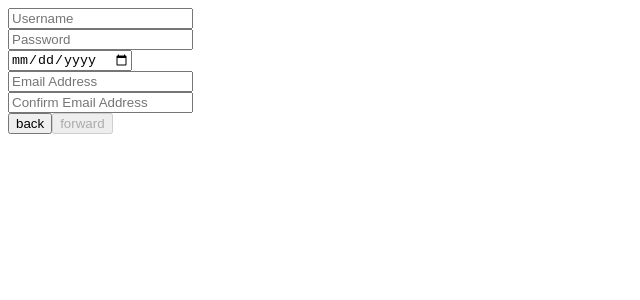
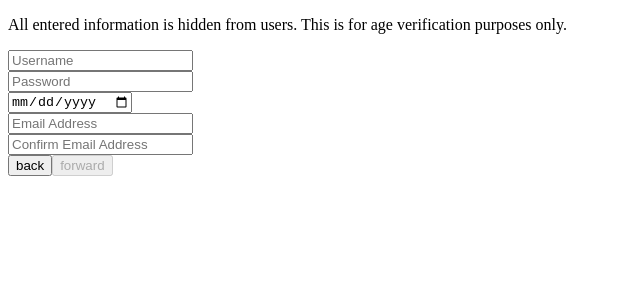
Before and after one commit to heatherpark/performer-signup, a React (Create React App) app: page / in a window 1280 px wide. Shown: the top 300 px of the page, without its empty margins (0-640 px from the left). Built offline with nearby package versions, Linux system fonts and the light colour scheme.

Commit message:
Update AgeVerification to include message

```diff
--- a/src/AgeVerification.js
+++ b/src/AgeVerification.js
@@ -6,8 +6,8 @@ import { required, alphanumeric, minLength, emailMatch, age } from './forms/vali
 class AgeVerification extends Component {
   renderField(field) {
     const { meta: { touched, error, valid } } = field;
+    const validClass = touched && valid ? 'form-field--valid' : '';
     const errorClass = touched && error ? 'form-field--invalid' : '';
-    const validClass = touched && valid ? 'form-field--valid' : '';
     const className = `form-field ${errorClass} ${validClass}`;
 
     return (
@@ -25,6 +25,11 @@ class AgeVerification extends Component {
 
   render() {
     return (
+      <div>
+        <p className="message">
+          All entered information is hidden from users.
+          This is for age verification purposes only.
+        </p>
         <form>
           <Field
             name="username"
@@ -57,6 +62,7 @@ class AgeVerification extends Component {
             validate={[required, emailMatch]}
             component={this.renderField} />
         </form>
+      </div>
     );
   }
 }
```
Lines whose indentation alone changed are shown as unchanged.
